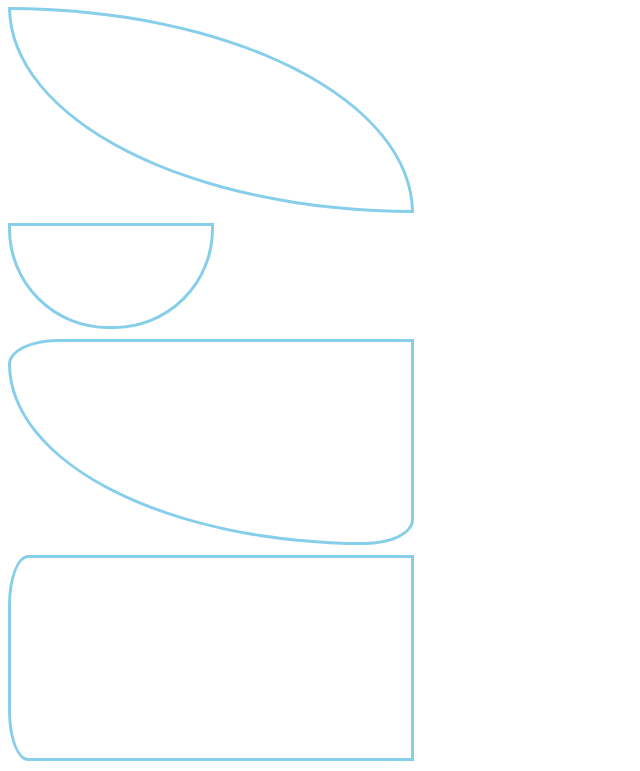
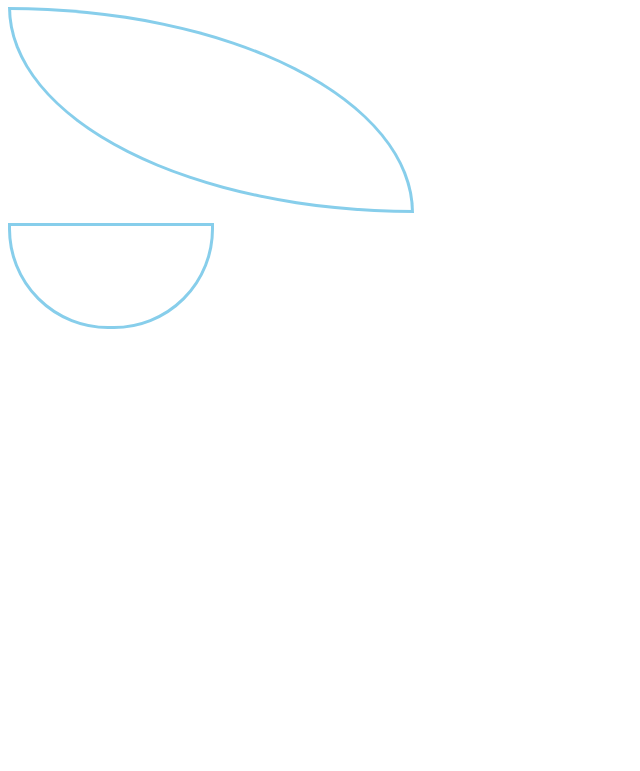
Before and after one commit to MxLsSb/lalala2, a plain HTML site: page index.html in a window 1280 px wide. Shown: the part 1297-2068 px from the top of the page, without its empty margins (0-640 px from the left). After the commit the page ends 1636 px from the top, so only its background shows below. Drawn offline with Linux system fonts and the light colour scheme.

Commit message:
Update index.html

```diff
--- a/index.html
+++ b/index.html
@@ -48,17 +48,6 @@
 			height: 100px;
 			border-radius:0 0 100px 100px;
 		}
-		div:nth-child(9){
-			width: 400px;
-			height: 200px;
-			border-radius:40% 0% 40% 290%;
-		}
-		div:nth-child(10){
-			width: 400px;
-			height: 200px;
-			border-top-left-radius: 20px 50px;
-			border-bottom-left-radius: 20px 50px;
-		}
 	</style>
 </head>
 <body>
@@ -70,8 +59,6 @@
 	<div></div>
 	<div></div>
 	<div></div>
-	<div></div>
-	<div></div>
 
 </body>
 </html>
```
